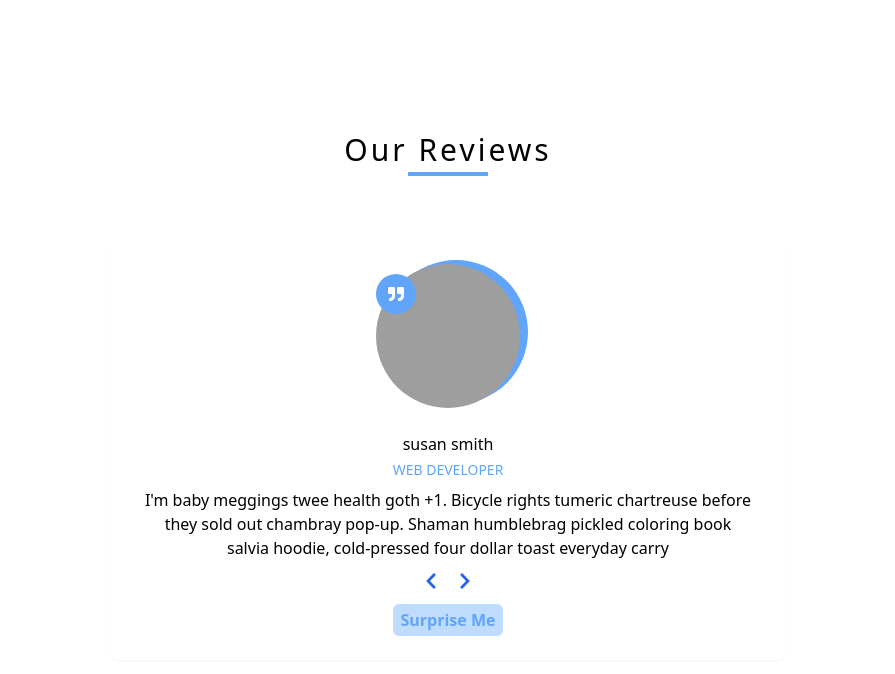
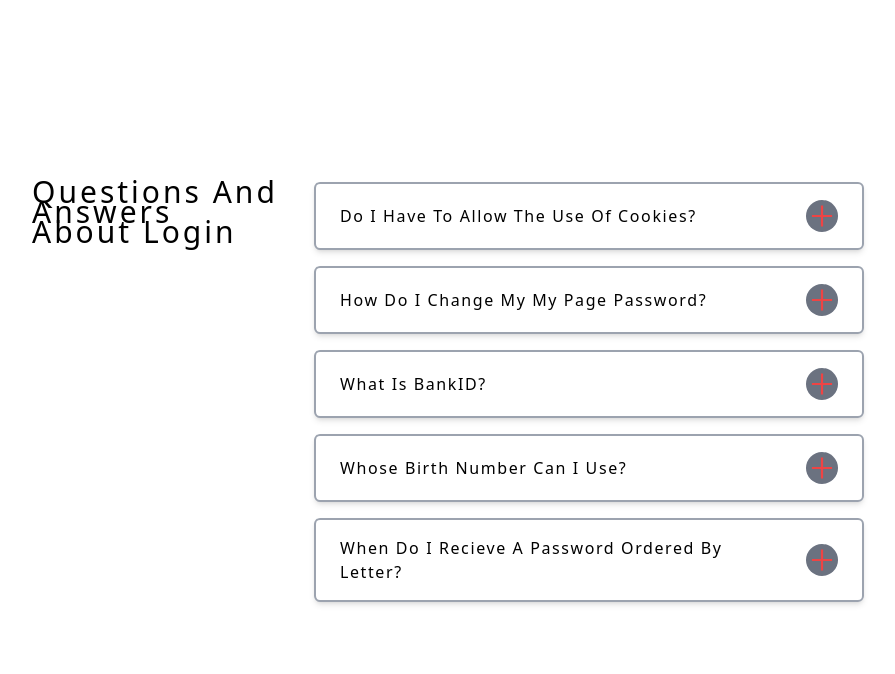
Before and after one commit to junseokoh-hub/react-typescript-toy-practice, a React (Vite) app: page / in a window 1280 px wide. Shown: the top 674 px of the page, without its empty margins (192-1087 px from the left). Built offline with nearby package versions, Linux system fonts and the light colour scheme; grey boxes are pictures that could not be loaded.

Commit message:
fourth toy practice [accordion]

```diff
--- a/src/App.tsx
+++ b/src/App.tsx
@@ -1,18 +1,29 @@
-import React from "react";
-import Review from "./Review";
+import React, { useState } from "react";
+import data from "./data";
+import SingleQuestion from "./Question";
+
+export interface QuestionType {
+  id?: number;
+  title: string;
+  info: string;
+}
 
 const App: React.FC = () => {
+  const [questions, setQuestions] = useState<QuestionType[]>(data);
   return (
-    <main className="min-h-screen grid place-items-center">
-      <section className="w-[80vw] max-w-2xl">
-        <div className="mb-16 text-center">
-          <h2 className="mb-3 text-3xl tracking-widest capitalize leading-5">
-            our reviews
-          </h2>
-          <div className="mx-auto w-20 h-1 bg-blue-400"></div>
-        </div>
-        <Review />
-      </section>
+    <main className="min-h-screen flex justify-center items-center">
+      <div className="py-10 px-8 my-20 mx-auto max-w-4xl text-xl grid gap-y-4 gap-x-8 w-[90vw] leading-5 tracking-widest capitalize bg-white rounded-md md:grid md:grid-cols-[250px_1fr] md:text-3xl">
+        <h3 className="leading-5 font-medium">
+          questions and answers about login
+        </h3>
+        <section className="info">
+          {questions.map((question) => {
+            return (
+              <SingleQuestion key={question.id} {...question}></SingleQuestion>
+            );
+          })}
+        </section>
+      </div>
     </main>
   );
 };
--- /dev/null
+++ b/src/Question.tsx
@@ -0,0 +1,25 @@
+import React, { useState } from "react";
+import { AiOutlineMinus, AiOutlinePlus } from "react-icons/ai";
+import { QuestionType } from "./App";
+
+const Question: React.FC<QuestionType> = ({ title, info }) => {
+  const [showInfo, setShowInfo] = useState(false);
+  return (
+    <article className="py-4 px-6 mb-4 rounded-md shadow-md border-2 border-solid border-gray-400">
+      <header className="flex justify-between items-center">
+        <h4 className="mb-0 leading-6 tracking-widest text-sm md:text-base ">
+          {title}
+        </h4>
+        <button
+          className="ml-4 min-w-[2rem] flex justify-center items-center text-red-500 rounded-full self-center cursor-pointer bg-gray-500 border-transparent w-8 h-8"
+          onClick={() => setShowInfo(!showInfo)}
+        >
+          {showInfo ? <AiOutlineMinus /> : <AiOutlinePlus />}
+        </button>
+      </header>
+      {showInfo && <p className="mt-2 mb-0 text-gray-300">{info}</p>}
+    </article>
+  );
+};
+
+export default Question;
--- a/src/Review.tsx
+++ /dev/null
@@ -1,70 +0,0 @@
-import React, { useState } from "react";
-import people from "./data";
-import { FaChevronLeft, FaChevronRight, FaQuoteRight } from "react-icons/fa";
-
-const Review: React.FC = () => {
-  const [index, setIndex] = useState(0);
-  const { name, job, image, text } = people[index];
-  const checkNumber = (number: number) => {
-    if (number > people.length - 1) {
-      return 0;
-    }
-    if (number < 0) {
-      return people.length - 1;
-    }
-    return number;
-  };
-  const nextPerson = () => {
-    setIndex((index) => {
-      let newIndex = index + 1;
-      return checkNumber(newIndex);
-    });
-  };
-  const prevPerson = () => {
-    setIndex((index) => {
-      let newIndex = index - 1;
-      return checkNumber(newIndex);
-    });
-  };
-  const randomPerson = () => {
-    let randomNumber = Math.floor(Math.random() * people.length);
-    if (randomNumber === index) {
-      randomNumber = index + 1;
-    }
-    setIndex(checkNumber(randomNumber));
-  };
-
-  return (
-    <article className="py-6 px-8 shadow-sm text-center bg-white rounded-md transition-all ease-linear duration-300 hover:shadow-xl">
-      <div className="my-0 mx-auto mb-6 w-36 h-36 rounded-full relative  before:bg-blue-400 before:absolute before:-top-1 before:-right-2 before:rounded-full before:w-full before:h-full">
-        <img
-          src={image}
-          alt={name}
-          className="w-full h-full block object-cover rounded-full relative"
-        />
-        <span className="w-10 h-10 grid place-items-center rounded-full text-white bg-blue-400 absolute top-0 left-0 translate-y-1/4">
-          <FaQuoteRight />
-        </span>
-      </div>
-      <h4 className="mb-1">{name}</h4>
-      <p className="mb-2 uppercase text-blue-400 text-sm">{job}</p>
-      <p className="mb-3">{text}</p>
-      <div className="button-container">
-        <button className="btn" onClick={prevPerson}>
-          <FaChevronLeft />
-        </button>
-        <button className="btn" onClick={nextPerson}>
-          <FaChevronRight />
-        </button>
-      </div>
-      <button
-        className="mt-2 py-1 px-2 font-bold bg-blue-200 text-blue-400 capitalize rounded-md border-transparent transition-all ease-linear duration-300 cursor-pointer hover:bg-blue-400 hover:text-blue-50"
-        onClick={randomPerson}
-      >
-        surprise me
-      </button>
-    </article>
-  );
-};
-
-export default Review;
--- a/src/data.ts
+++ b/src/data.ts
@@ -1,36 +1,28 @@
-const reviews = [
+const questions = [
   {
     id: 1,
-    name: "susan smith",
-    job: "web developer",
-    image:
-      "https://res.cloudinary.com/diqqf3eq2/image/upload/v1586883334/person-1_rfzshl.jpg",
-    text: "I'm baby meggings twee health goth +1. Bicycle rights tumeric chartreuse before they sold out chambray pop-up. Shaman humblebrag pickled coloring book salvia hoodie, cold-pressed four dollar toast everyday carry",
+    title: "Do I have to allow the use of cookies?",
+    info: "Unicorn vinyl poutine brooklyn, next level direct trade iceland. Shaman copper mug church-key coloring book, whatever poutine normcore fixie cred kickstarter post-ironic street art.",
   },
   {
     id: 2,
-    name: "anna johnson",
-    job: "web designer",
-    image:
-      "https://res.cloudinary.com/diqqf3eq2/image/upload/v1586883409/person-2_np9x5l.jpg",
-    text: "Helvetica artisan kinfolk thundercats lumbersexual blue bottle. Disrupt glossier gastropub deep v vice franzen hell of brooklyn twee enamel pin fashion axe.photo booth jean shorts artisan narwhal.",
+    title: "How do I change my My Page password?",
+    info: "Coloring book forage photo booth gentrify lumbersexual. Migas chillwave poutine synth shoreditch, enamel pin thundercats fashion axe roof party polaroid chartreuse.",
   },
   {
     id: 3,
-    name: "peter jones",
-    job: "intern",
-    image:
-      "https://res.cloudinary.com/diqqf3eq2/image/upload/v1586883417/person-3_ipa0mj.jpg",
-    text: "Sriracha literally flexitarian irony, vape marfa unicorn. Glossier tattooed 8-bit, fixie waistcoat offal activated charcoal slow-carb marfa hell of pabst raclette post-ironic jianbing swag.",
+    title: "What is BankID?",
+    info: "Enamel pin fam sustainable woke whatever venmo. Authentic asymmetrical put a bird on it, lumbersexual activated charcoal kinfolk banjo cred pickled sartorial.",
   },
   {
     id: 4,
-    name: "bill anderson",
-    job: "the boss",
-    image:
-      "https://res.cloudinary.com/diqqf3eq2/image/upload/v1586883423/person-4_t9nxjt.jpg",
-    text: "Edison bulb put a bird on it humblebrag, marfa pok pok heirloom fashion axe cray stumptown venmo actually seitan. VHS farm-to-table schlitz, edison bulb pop-up 3 wolf moon tote bag street art shabby chic. ",
+    title: "Whose birth number can I use?",
+    info: "Edison bulb direct trade gentrify beard lo-fi seitan sustainable roof party franzen occupy squid. Knausgaard cronut succulents, scenester readymade shabby chic lyft. Copper mug meh vegan gentrify.",
+  },
+  {
+    id: 5,
+    title: "When do I recieve a password ordered by letter?",
+    info: "Locavore franzen fashion axe live-edge neutra irony synth af tilde shabby chic man braid chillwave waistcoat copper mug messenger bag. Banjo snackwave blog, microdosing thundercats migas vaporware viral lo-fi seitan ",
   },
 ];
-
-export default reviews;
+export default questions;
```
